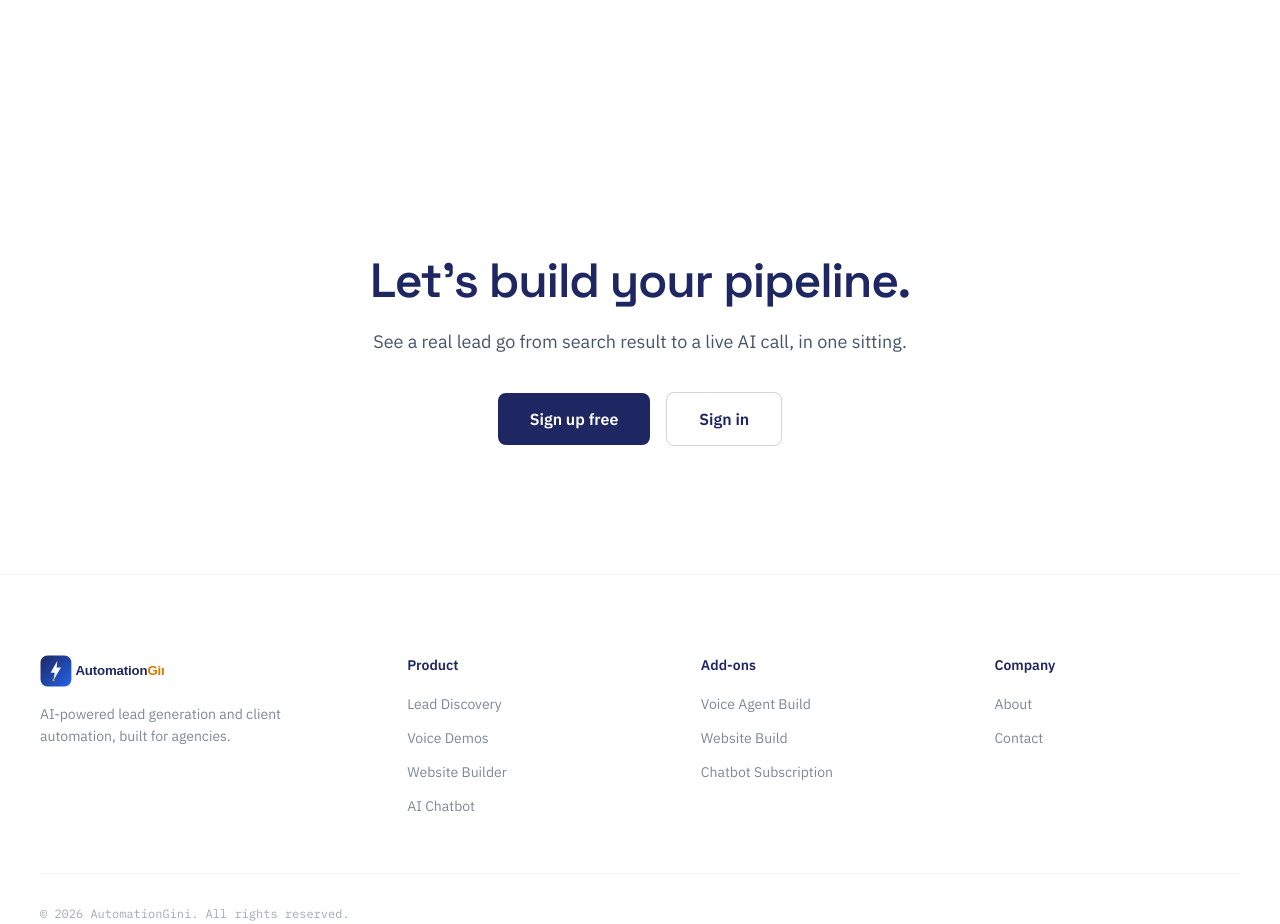
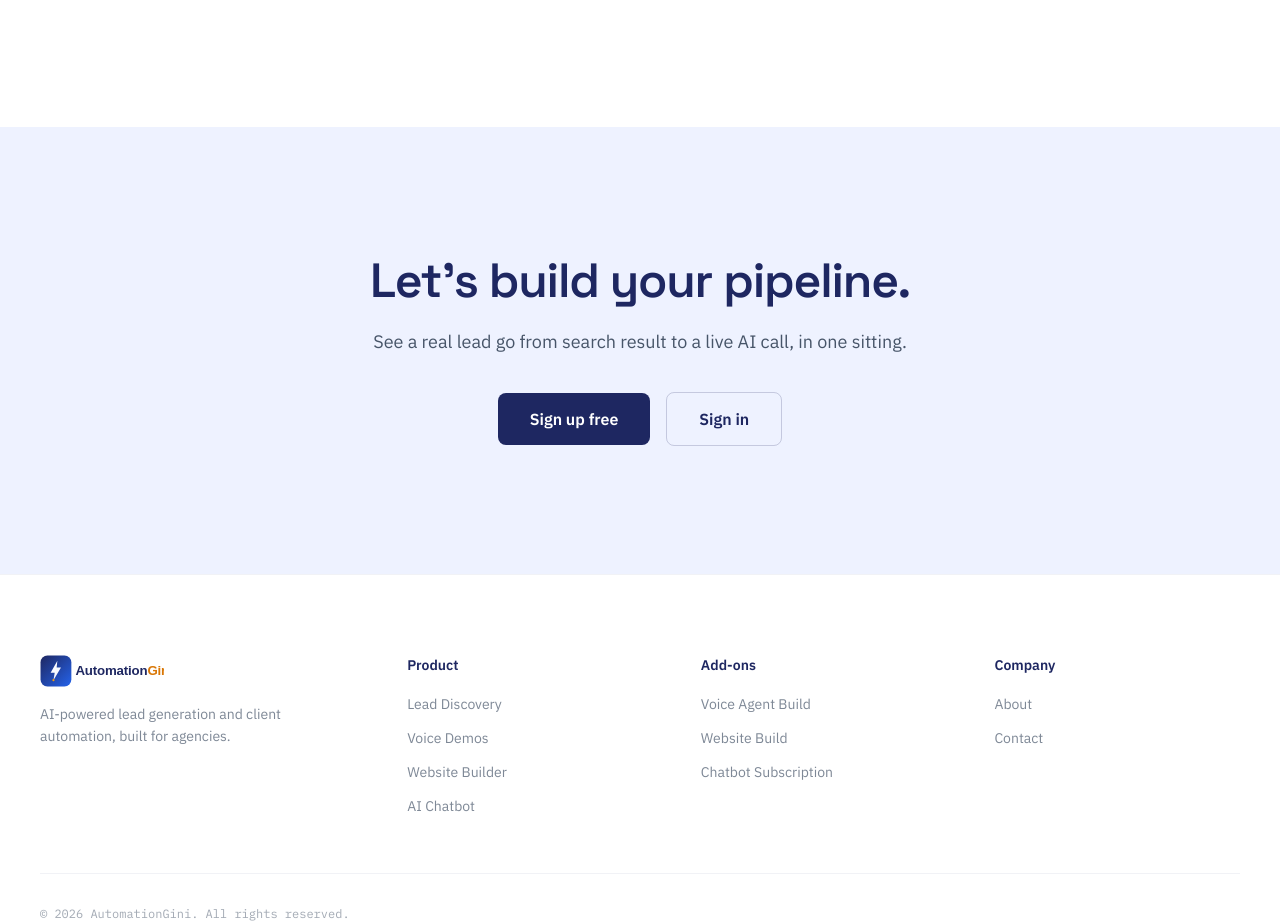
Before and after one commit to Nabeel-Usmani/automationgini-website, a React (Vite) app: page / in a window 1280 px wide. Shown: the part 4048-4972 px from the top of the page. Built offline with nearby package versions, Linux system fonts and the light colour scheme.

Commit message:
Update CTASection.jsx

```diff
--- a/src/components/CTASection.jsx
+++ b/src/components/CTASection.jsx
@@ -2,7 +2,7 @@ import { Link } from 'react-router-dom'
 
 export default function CTASection() {
   return (
-    <section id="contact" className="bg-white py-24 md:py-32">
+    <section id="contact" className="bg-ice py-24 md:py-32">
       <div className="max-w-4xl mx-auto px-6 lg:px-10 text-center">
         <h2 className="font-display font-semibold text-3xl md:text-5xl text-navy tracking-tight leading-[1.1]">
           Let&rsquo;s build your pipeline.
```
